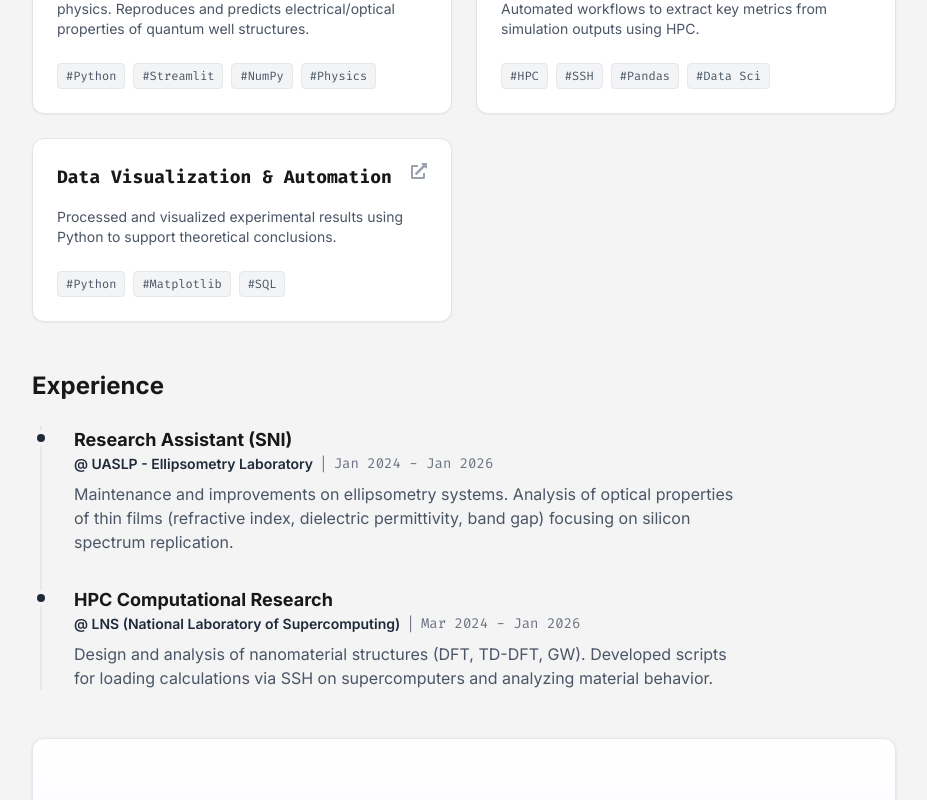
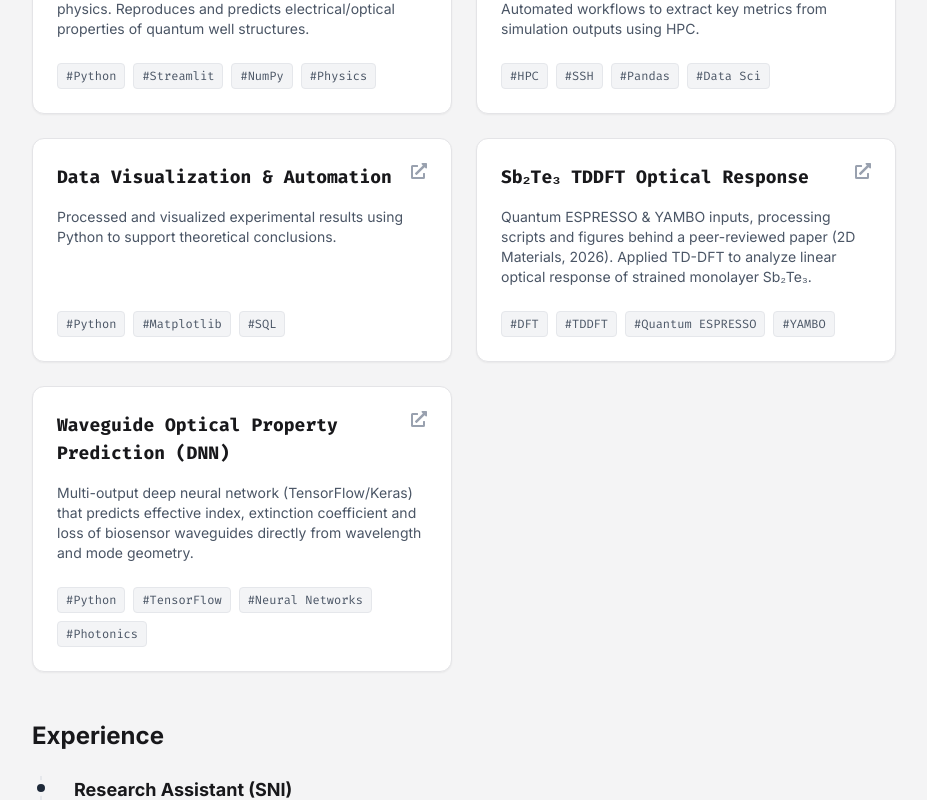
Before and after one commit to SaysBen/mi-portafolio, a Next.js app: page / in a window 1280 px wide. Shown: the part 1160-1960 px from the top of the page, without its empty margins (336-1263 px from the left). Built offline with nearby package versions, Linux system fonts and the light colour scheme.

Commit message:
Agregar proyectos: Sb2Te3 TDDFT y predicción óptica en guías de ondas con DNN

```diff
--- a/app/page.tsx
+++ b/app/page.tsx
@@ -73,6 +73,18 @@ const DATA = {
       desc: "Processed and visualized experimental results using Python to support theoretical conclusions.",
       tags: ["Python", "Matplotlib", "SQL"],
       link: "#"
+    },
+    {
+      title: "Sb₂Te₃ TDDFT Optical Response",
+      desc: "Quantum ESPRESSO & YAMBO inputs, processing scripts and figures behind a peer-reviewed paper (2D Materials, 2026). Applied TD-DFT to analyze linear optical response of strained monolayer Sb₂Te₃.",
+      tags: ["DFT", "TDDFT", "Quantum ESPRESSO", "YAMBO"],
+      link: "https://github.com/SaysBen/Sb2Te3-TDDFT-2DM"
+    },
+    {
+      title: "Waveguide Optical Property Prediction (DNN)",
+      desc: "Multi-output deep neural network (TensorFlow/Keras) that predicts effective index, extinction coefficient and loss of biosensor waveguides directly from wavelength and mode geometry.",
+      tags: ["Python", "TensorFlow", "Neural Networks", "Photonics"],
+      link: "https://github.com/SaysBen/waveguide-optical-nn-prediction"
     }
   ],
   languages: [
```
